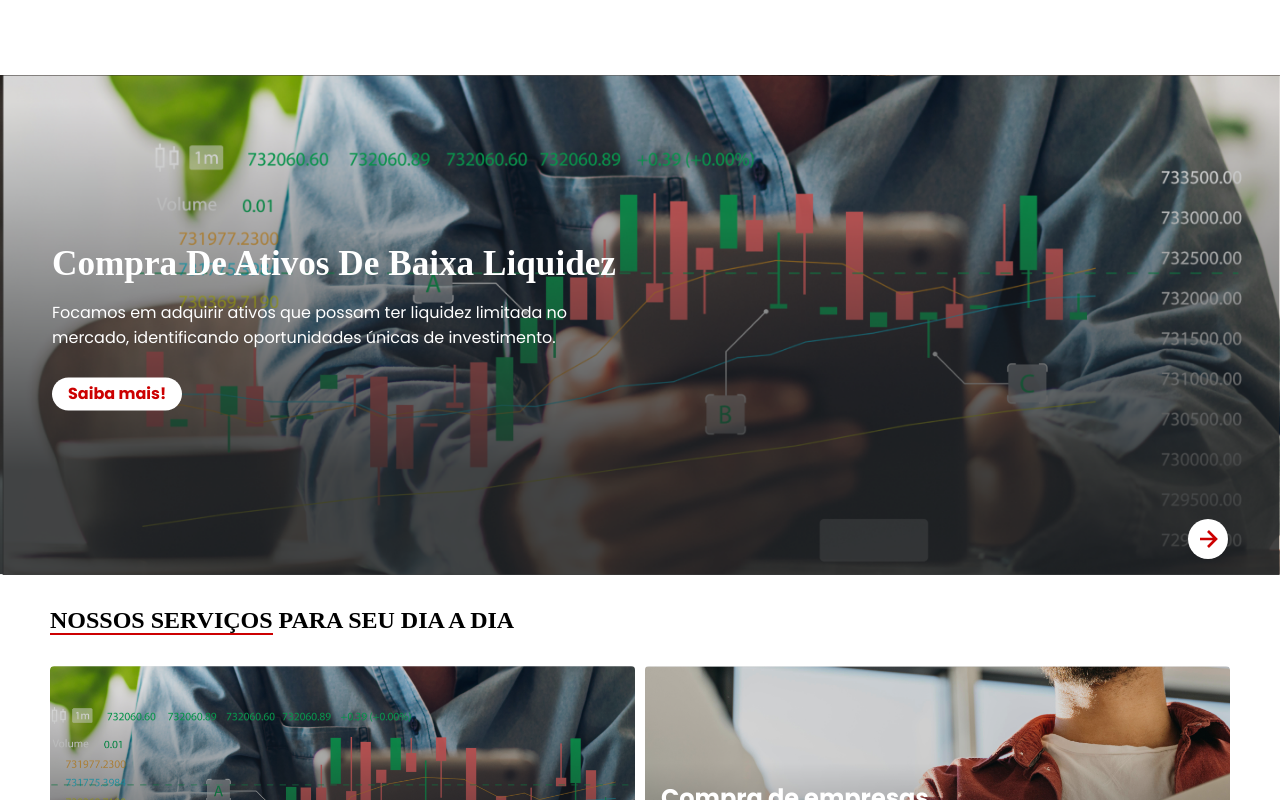
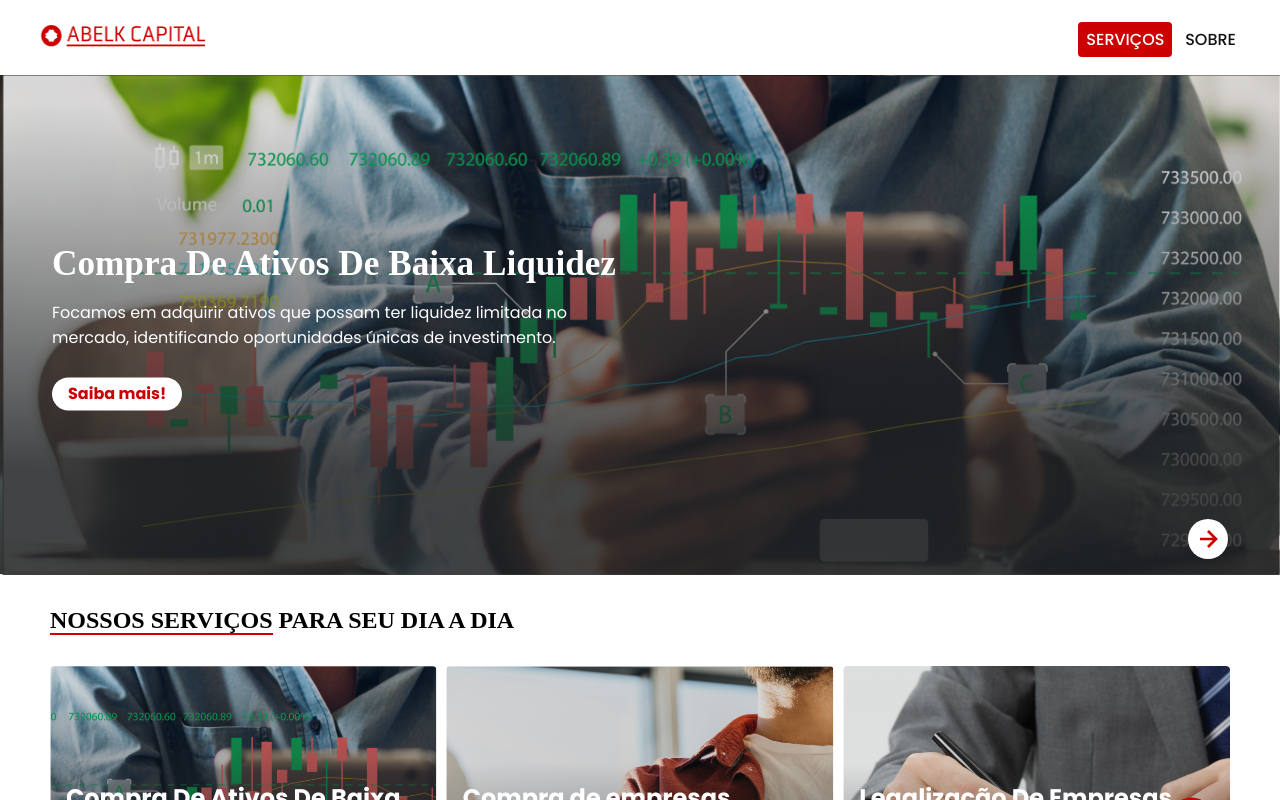
Before and after one commit to dev-ribeirojr/abelk_group_react, a React (Vite) app: page / in a window 1280 px wide. Shown: the top 800 px of the page. Built offline with nearby package versions, Linux system fonts and the light colour scheme; a web font is replaced by a local one.

Commit message:
:feat: finalizado page home

```diff
--- a/src/App.tsx
+++ b/src/App.tsx
@@ -1,14 +1,20 @@
 import { BrowserRouter } from "react-router-dom";
 import RoutesApp from "./routes/routesApp";
 import { Footer } from "./components/interface/footer";
+import { Header } from "./components/interface/header";
+
+import WidthProvider from "./contexts/widthContext";
 
 function App() {
   return (
     <>
-      <BrowserRouter>
-        <RoutesApp />
-        <Footer />
-      </BrowserRouter>
+      <WidthProvider>
+        <BrowserRouter>
+          <Header />
+          <RoutesApp />
+          <Footer />
+        </BrowserRouter>
+      </WidthProvider>
     </>
   );
 }
--- /dev/null
+++ b/src/components/interface/header/header.module.css
@@ -0,0 +1,78 @@
+.header {
+  background-color: var(--white-normal);
+  position: fixed;
+  left: 0;
+  top: 0;
+  right: 0;
+  height: 70px;
+  z-index: 999;
+}
+.header section {
+  display: flex;
+  align-items: center;
+  justify-content: space-between;
+  padding: 1rem;
+}
+.header section .menu {
+  color: var(--red-normal);
+  background-color: transparent;
+  border-radius: 4px;
+  height: 35px;
+  width: 35px;
+  display: none;
+}
+.header section .menu:hover {
+  color: var(--white-normal);
+  background-color: var(--red-normal);
+}
+
+.header section nav {
+  display: flex;
+  gap: 0.3rem;
+}
+.header section nav a {
+  color: var(--black-normal);
+  padding: 0.3rem 0.5rem;
+  border-radius: 4px;
+  font-weight: 500;
+}
+.header section nav .active {
+  background-color: var(--red-normal);
+  color: var(--white-normal);
+}
+.header section nav a:hover {
+  background-color: var(--red-normal);
+  color: var(--white-normal);
+}
+
+@media screen and (max-width: 768px) {
+  .header section .menu {
+    display: flex;
+  }
+  .header section .containerMenu {
+    position: fixed;
+    top: 0;
+    right: 0;
+    bottom: 0;
+    left: 0;
+    display: none;
+    background-color: rgba(0, 0, 0, 0.041);
+  }
+  .header section nav {
+    background-color: var(--red-normal);
+    position: absolute;
+    left: 0;
+    right: 0;
+    top: 70px;
+
+    flex-direction: column;
+    text-align: center;
+    gap: 2px;
+    padding: 1px;
+  }
+
+  .header section nav a {
+    background-color: var(--white-normal);
+    border-radius: 0;
+  }
+}
--- /dev/null
+++ b/src/components/interface/header/index.tsx
@@ -0,0 +1,21 @@
+import styles from "./header.module.css";
+
+import Logo from "../../../assets/logo.png";
+
+import { NavigationContainer } from "./modules/navigation";
+import { ButtonOpenMenu } from "./modules/button/buttonOpenMenu";
+import { Link } from "react-router-dom";
+
+export function Header() {
+  return (
+    <header className={styles.header}>
+      <section className="container">
+        <Link to={"/"}>
+          <img src={Logo} alt="Logo Abelk Capital" height={40} width={170} />
+        </Link>
+        <ButtonOpenMenu />
+        <NavigationContainer />
+      </section>
+    </header>
+  );
+}
--- /dev/null
+++ b/src/components/interface/header/modules/button/buttonOpenMenu.tsx
@@ -0,0 +1,15 @@
+import { useContext } from "react";
+import styles from "../../header.module.css";
+import { FiMenu } from "react-icons/fi";
+import { WidthContext } from "../../../../../contexts/widthContext";
+
+export function ButtonOpenMenu() {
+  const { valueMenu, setValueMenu } = useContext(WidthContext);
+
+  console.log(valueMenu);
+  return (
+    <button className={styles.menu} onClick={() => setValueMenu(true)}>
+      <FiMenu size={25} />
+    </button>
+  );
+}
--- /dev/null
+++ b/src/components/interface/header/modules/navigation/index.tsx
@@ -0,0 +1,47 @@
+import styles from "../../header.module.css";
+import { Link, useLocation } from "react-router-dom";
+
+import { MouseEvent, useContext, useRef } from "react";
+import { WidthContext } from "../../../../../contexts/widthContext";
+
+export function NavigationContainer() {
+  const { pathname } = useLocation();
+
+  const { valueMenu, setValueMenu } = useContext(WidthContext);
+  const containerMenu = useRef<HTMLDivElement | null>(null);
+
+  function handleCloseMenu(e: MouseEvent<HTMLDivElement>) {
+    if (e.target === containerMenu.current) {
+      setValueMenu(false);
+      return;
+    }
+  }
+
+  return (
+    <div
+      className={styles.containerMenu}
+      style={{
+        display: valueMenu ? "block" : "",
+      }}
+      onClick={(e) => handleCloseMenu(e)}
+      ref={containerMenu}
+    >
+      <nav>
+        <Link
+          to={"/"}
+          onClick={() => setValueMenu(false)}
+          className={pathname === "/" ? styles.active : ""}
+        >
+          SERVIÇOS
+        </Link>
+        <Link
+          to={"/about"}
+          onClick={() => setValueMenu(false)}
+          className={pathname === "/about" ? styles.active : ""}
+        >
+          SOBRE
+        </Link>
+      </nav>
+    </div>
+  );
+}
--- /dev/null
+++ b/src/contexts/widthContext.tsx
@@ -0,0 +1,52 @@
+import {
+  Dispatch,
+  ReactNode,
+  SetStateAction,
+  createContext,
+  useEffect,
+  useState,
+} from "react";
+
+type ProviderProp = {
+  valueMenu: boolean;
+  preview: number;
+  setValueMenu: Dispatch<SetStateAction<boolean>>;
+};
+
+export const WidthContext = createContext({} as ProviderProp);
+
+export default function WidthProvider({ children }: { children: ReactNode }) {
+  const [valueMenu, setValueMenu] = useState<boolean>(false);
+  const [preview, setPreview] = useState<number>(3);
+
+  useEffect(() => {
+    const width = window.innerWidth;
+    if (width <= 1024) {
+      setPreview(2);
+    }
+  }, []);
+
+  document.body.onresize = () => {
+    const width = window.innerWidth;
+    if (width <= 768) {
+      setValueMenu(false);
+    }
+    if (width <= 1024) {
+      setPreview(2);
+    } else {
+      setPreview(3);
+    }
+  };
+
+  return (
+    <WidthContext.Provider
+      value={{
+        preview,
+        valueMenu,
+        setValueMenu,
+      }}
+    >
+      {children}
+    </WidthContext.Provider>
+  );
+}
--- a/src/pages/home/modules/carouselServices/carouselServices.module.css
+++ b/src/pages/home/modules/carouselServices/carouselServices.module.css
@@ -50,8 +50,8 @@
   background-color: var(--red-normal);
 }
 .nextSlide {
-  height: 40px;
-  width: 40px;
+  height: 45px;
+  width: 45px;
   background: var(--red-normal);
   color: var(--white-normal);
 
--- a/src/pages/home/modules/carouselServices/index.tsx
+++ b/src/pages/home/modules/carouselServices/index.tsx
@@ -6,8 +6,10 @@ import { dataCarousel } from "../../../../config/carousel";
 import { whats } from "../../../../config/links";
 
 import { BiRightArrowAlt } from "react-icons/bi";
-import { useRef } from "react";
+import { useContext, useRef } from "react";
+import { WidthContext } from "../../../../contexts/widthContext";
 export function CarouselServices() {
+  const { preview } = useContext(WidthContext);
   const swiperRef = useRef<any>();
 
   function next() {
@@ -20,7 +22,7 @@ export function CarouselServices() {
         onSwiper={(swiper) => {
           swiperRef.current = swiper;
         }}
-        slidesPerView={2}
+        slidesPerView={preview}
         spaceBetween={10}
         autoplay={{
           delay: 4000,
@@ -42,10 +44,7 @@ export function CarouselServices() {
             </div>
           </SwiperSlide>
         ))}
-        <button
-          onClick={next}
-          className={styles.nextSlide}
-        >
+        <button onClick={next} className={styles.nextSlide}>
           <BiRightArrowAlt />
         </button>
       </Swiper>
```
